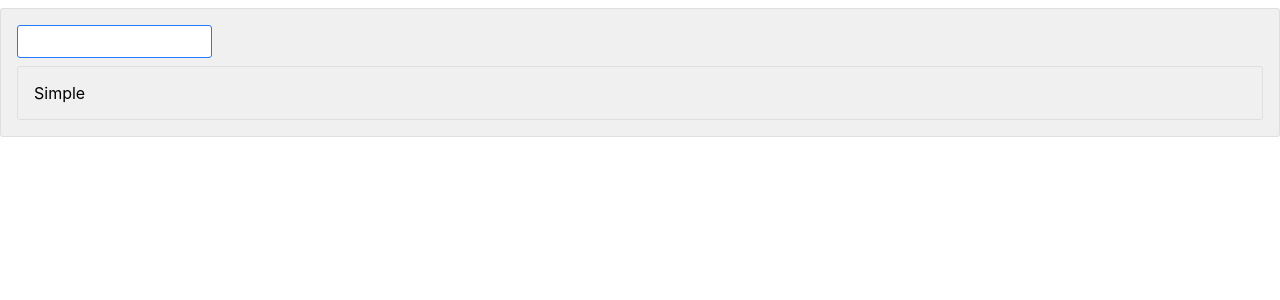
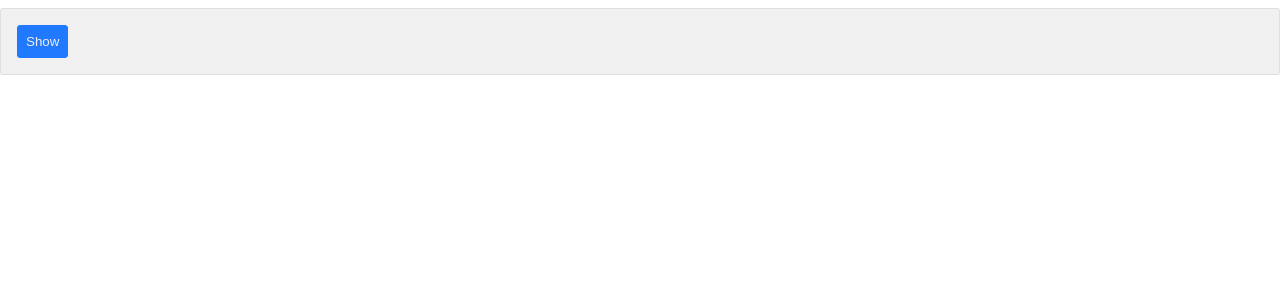
Before and after one commit to Surftrader/my-react-app, a React (Create React App) app: page / in a window 1280 px wide. Shown: the top 300 px of the page. Built offline with nearby package versions, Linux system fonts and the light colour scheme.

Commit message:
conditional render by logical &

```diff
--- a/src/App.js
+++ b/src/App.js
@@ -3,13 +3,23 @@ import { useState } from 'react'
 import './App.css'
 
 function App() {
-  const [password, setPassword] = useState('')
+  const [isShow, setIsShow] = useState(false)
   return <div className="App">
-    <input
-      type="text"
-      value={password}
-      onChange={(e) => setPassword(e.target.value)} />
-    {password.length < 8 ? <div>Simple</div> : <div>Dificult</div>}
+    <button
+      type="button"
+      onClick={() => setIsShow(true)}>
+      Show
+    </button>
+    {isShow && (
+      <div>
+        The important message is here
+      <button
+          type="button"
+          onClick={() => setIsShow(false)}>
+          Close
+      </button>
+      </div>
+    )}
   </div>;
 }
 
```
